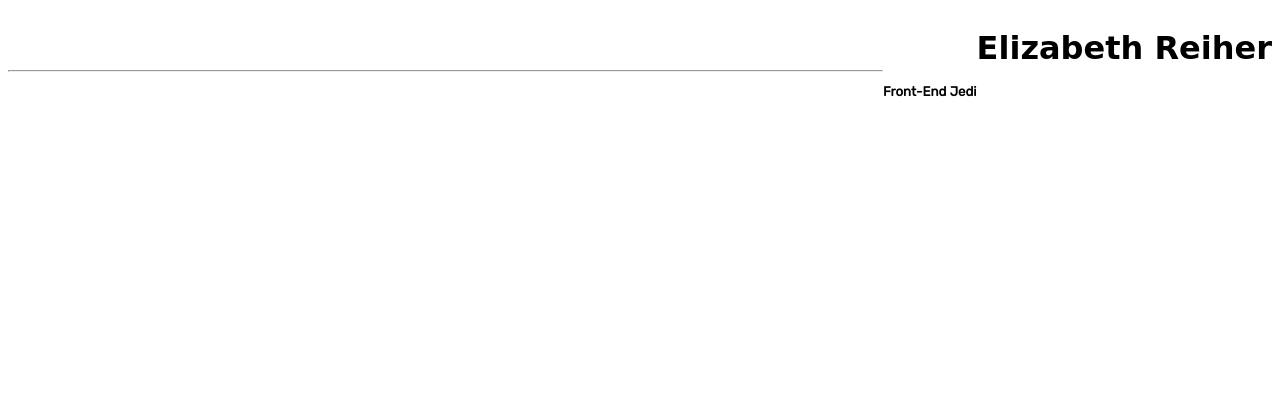
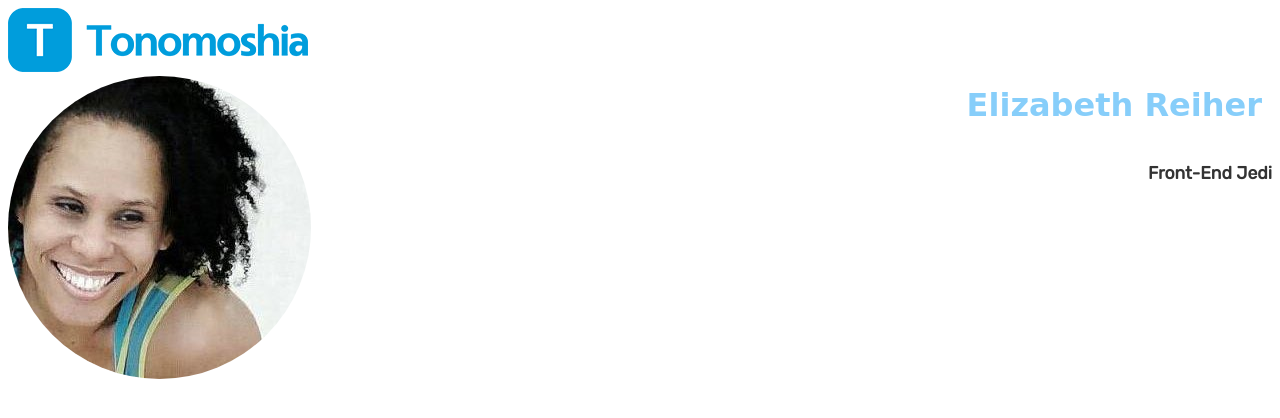
Before and after one commit to tonomoshia/udacity_portfolio, a plain HTML site: page index.html in a window 1280 px wide. Drawn offline with Linux system fonts and the light colour scheme; a web font is replaced by a local one.

Commit message:
added images

```diff
--- a/index.html
+++ b/index.html
@@ -1,20 +1,23 @@
 <!DOCTYPE html>
 <html>
+
 <head>
     <meta charset="utf-8" />
     <meta http-equiv="X-UA-Compatible" content="IE=edge">
     <title>Elizabeth Reiher</title>
     <meta name="viewport" content="width=device-width, initial-scale=1">
     <link rel="stylesheet" type="text/css" media="screen" href="styles.css" />
-    <link href="https://fonts.googleapis.com/css?family=Alegreya+Sans|Coming+Soon|Libre+Franklin|Miniver|Noto+Sans|Open+Sans|PT+Sans|Roboto|Roboto+Condensed|Rubik|Rubik+Mono+One|Source+Sans+Pro" rel="stylesheet">
+    <link href="https://fonts.googleapis.com/css?family=Alegreya+Sans|Coming+Soon|Libre+Franklin|Miniver|Noto+Sans|Open+Sans|PT+Sans|Roboto|Roboto+Condensed|Rubik|Rubik+Mono+One|Source+Sans+Pro"
+        rel="stylesheet">
     <!-- <script src="main.js"></script> -->
 </head>
+
 <body>
-<h1 class="name">Elizabeth Reiher</h1>
-<br>
-<br>
-<br>
-<h5 class="job_title">Front-End Jedi</h5>
-<hr>
+    <img class="logo" src="tonomoshia_logo_300px.png" alt="Tonomoshia">
+    <br>
+    <img class="avatar" src="tonomoshia_face_square.jpg" alt="Elizabeth Reiher" />
+    <h1 class="name">Elizabeth Reiher</h1>
+    <h5 class="job_title">Front-End Jedi</h5>
 </body>
+
 </html>
--- a/styles.css
+++ b/styles.css
@@ -1,9 +1,35 @@
+body,
+html {
+    box-sizing: border-box;
+}
+
 .name {
     float: right;
+    text-align: right;
     font-family: 'Miniver', cursive;
+    color: lightskyblue;
+    width: 75%;
+    padding: 5px;
+    margin: 5px;
 }
 
 .job_title {
+    color: #333;
+    font-size: 1.1em;
+    width: 75%;
     float: right;
+    text-align: right;
     font-family: 'Rubik', sans-serif;
 }
+
+.logo {
+    /* float: left; */
+    width: 25%;
+    max-width: 300px;
+    height: auto;
+}
+
+.avatar {
+    border-radius: 50%;
+    position: absolute;
+}
```
Also changed, not shown: tonomoshia_face.jpg (added), tonomoshia_face_square.jpg (added), tonomoshia_logo.png (renamed from af8d95fc-03f63357-285e00a6-54e87dba.png), tonomoshia_logo.svg (renamed from af8d95fc-03f63357-285e00a6-54e87dba.svg), tonomoshia_logo_300px.png (added).
